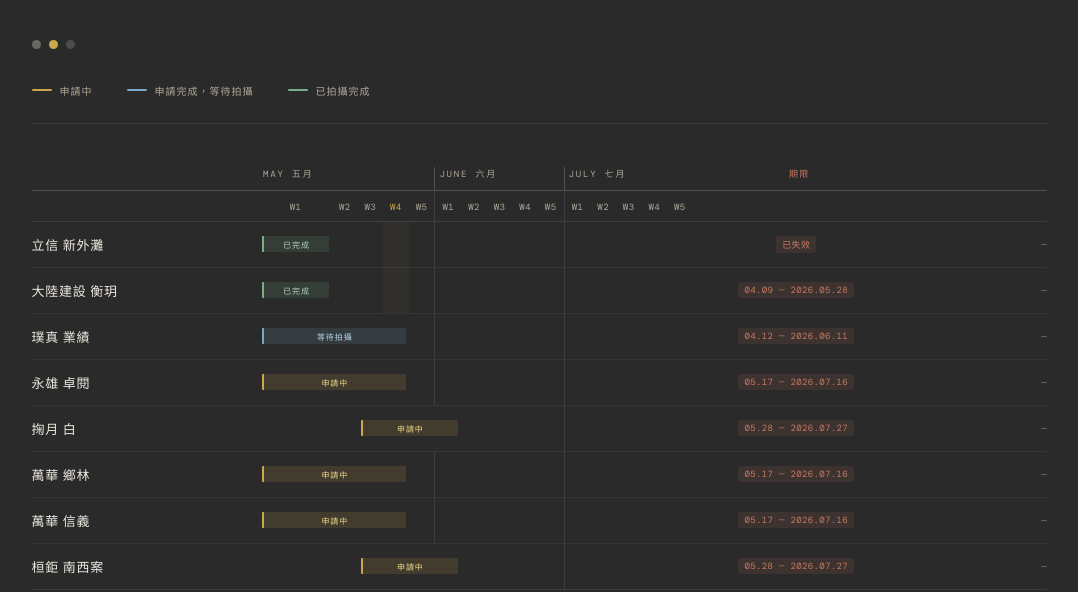
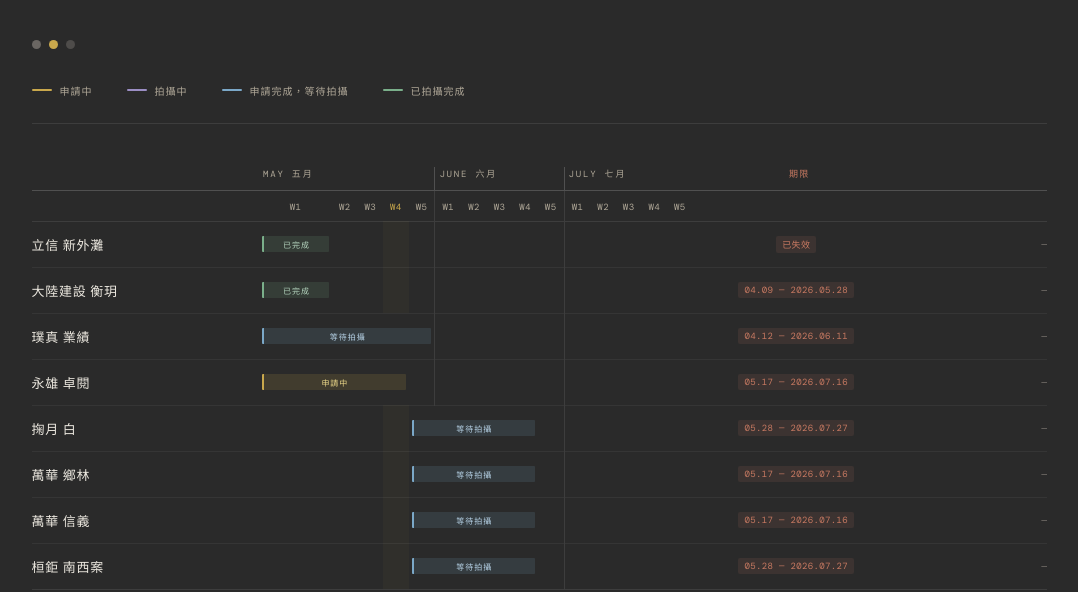
Before and after one commit to randy326/skystudio, a plain HTML site: page index.html in a window 1280 px wide. Shown: the part 221-813 px from the top of the page, without its empty margins (101-1179 px from the left). Drawn offline with nearby package versions, Linux system fonts and the light colour scheme; a web font is replaced by a local one.

Commit message:
Add files via upload

```diff
--- a/index.html
+++ b/index.html
@@ -28,6 +28,9 @@
   --done:#7AAF8A;
   --done-bg:rgba(122,175,138,0.14);
   --done-text:#B4D4BE;
+  --shooting:#9B8EC4;
+  --shooting-bg:rgba(155,142,196,0.14);
+  --shooting-text:#CCC0E8;
   --deadline:#D4826A;
 }
 
@@ -172,6 +175,7 @@ td.deadline-td span{
 .bar-applying{background:var(--applying-bg);color:var(--applying-text);border-left:2px solid var(--applying)}
 .bar-waiting {background:var(--waiting-bg); color:var(--waiting-text); border-left:2px solid var(--waiting)}
 .bar-done    {background:var(--done-bg);    color:var(--done-text);    border-left:2px solid var(--done)}
+.bar-shooting{background:var(--shooting-bg);color:var(--shooting-text);border-left:2px solid var(--shooting)}
 
 /* detail panel */
 #detail-panel{
@@ -206,6 +210,7 @@ td.deadline-td span{
 .pip-applying{background:var(--applying)}
 .pip-waiting {background:var(--waiting)}
 .pip-done    {background:var(--done)}
+.pip-shooting{background:var(--shooting)}
 .status-text{font-family:'DM Mono',monospace;font-size:10px;color:var(--text-secondary);letter-spacing:0.06em}
 .status-range{color:var(--text-muted);margin-left:8px;font-style:italic}
 
@@ -289,6 +294,7 @@ textarea.note-input:focus{border-bottom-color:var(--gold)}
 
   <div class="legend">
     <div class="leg"><div class="leg-line" style="background:var(--applying)"></div>申請中</div>
+    <div class="leg"><div class="leg-line" style="background:var(--shooting)"></div>拍攝中</div>
     <div class="leg"><div class="leg-line" style="background:var(--waiting)"></div>申請完成，等待拍攝</div>
     <div class="leg"><div class="leg-line" style="background:var(--done)"></div>已拍攝完成</div>
   </div>
@@ -340,21 +346,21 @@ function isTodayWeek(wk){
   return(todayM===sm&&todayD>=sd)||(todayM===em&&todayD<=ed);
 }
 
-const SL={applying:"申請中",waiting:"等待拍攝",done:"已完成"};
-const PIP={applying:"pip-applying",waiting:"pip-waiting",done:"pip-done"};
-const BAR={applying:"bar-applying",waiting:"bar-waiting",done:"bar-done"};
+const SL={applying:"申請中",waiting:"等待拍攝",done:"已完成",shooting:"拍攝中"};
+const PIP={applying:"pip-applying",waiting:"pip-waiting",done:"pip-done",shooting:"pip-shooting"};
+const BAR={applying:"bar-applying",waiting:"bar-waiting",done:"bar-done",shooting:"bar-shooting"};
 
 // deadline: 申請生效期限，填 null 代表尚未確認
 // col: 0–4=5月W1–W5 | 5–9=6月W1–W5 | 10–14=7月W1–W5
 const projects=[
   {name:"立信 新外灘",   en:"Lixin Xinwaitan",     deadline:"已失效",      deadlineNote:"申請已逾期",  bars:[{col:0,span:1,type:"done"}]},
   {name:"大陸建設 衡玥", en:"Continental Hengyue", deadline:"2026.04.09 — 2026.05.28", deadlineNote:"效期區間",   bars:[{col:0,span:1,type:"done"}]},
-  {name:"璞真 業績",     en:"Puzhen Yeji",          deadline:"2026.04.12 — 2026.06.11", deadlineNote:"效期區間",   bars:[{col:0,span:4,type:"waiting"}], note:"已拍攝碧湖畔、勤美璞真，勤美合和需等管委會公告一週後拍攝（5/23）"},
+  {name:"璞真 業績",     en:"Puzhen Yeji",          deadline:"2026.04.12 — 2026.06.11", deadlineNote:"效期區間",   bars:[{col:0,span:5,type:"waiting"}], note:"已拍攝碧湖畔、勤美璞真，勤美合和需等管委會公告一週後拍攝（5/23）"},
   {name:"永雄 卓閱",     en:"Yongxiong Zhuoyue",   deadline:"2026.05.17 — 2026.07.16", deadlineNote:"效期區間",   bars:[{col:0,span:4,type:"applying"}]},
-  {name:"掬月 白",       en:"Juyue Bai",            deadline:"2026.05.28 — 2026.07.27", deadlineNote:"效期區間",   bars:[{col:2,span:4,type:"applying"}]},
-  {name:"萬華 鄉林",     en:"Wanhua Xianglin",      deadline:"2026.05.17 — 2026.07.16", deadlineNote:"效期區間",   bars:[{col:0,span:4,type:"applying"}]},
-  {name:"萬華 信義",     en:"Wanhua Xinyi",         deadline:"2026.05.17 — 2026.07.16", deadlineNote:"效期區間",   bars:[{col:0,span:4,type:"applying"}]},
-  {name:"桓鉅 南西案",   en:"Huanju Nanxi",         deadline:"2026.05.28 — 2026.07.27", deadlineNote:"效期區間",   bars:[{col:2,span:4,type:"applying"}]},
+  {name:"掬月 白",       en:"Juyue Bai",            deadline:"2026.05.28 — 2026.07.27", deadlineNote:"效期區間",   bars:[{col:4,span:5,type:"waiting"}]},
+  {name:"萬華 鄉林",     en:"Wanhua Xianglin",      deadline:"2026.05.17 — 2026.07.16", deadlineNote:"效期區間",   bars:[{col:4,span:5,type:"waiting"}]},
+  {name:"萬華 信義",     en:"Wanhua Xinyi",         deadline:"2026.05.17 — 2026.07.16", deadlineNote:"效期區間",   bars:[{col:4,span:5,type:"waiting"}]},
+  {name:"桓鉅 南西案",   en:"Huanju Nanxi",         deadline:"2026.05.28 — 2026.07.27", deadlineNote:"效期區間",   bars:[{col:4,span:5,type:"waiting"}]},
 ];
 
 const notes={};
```
